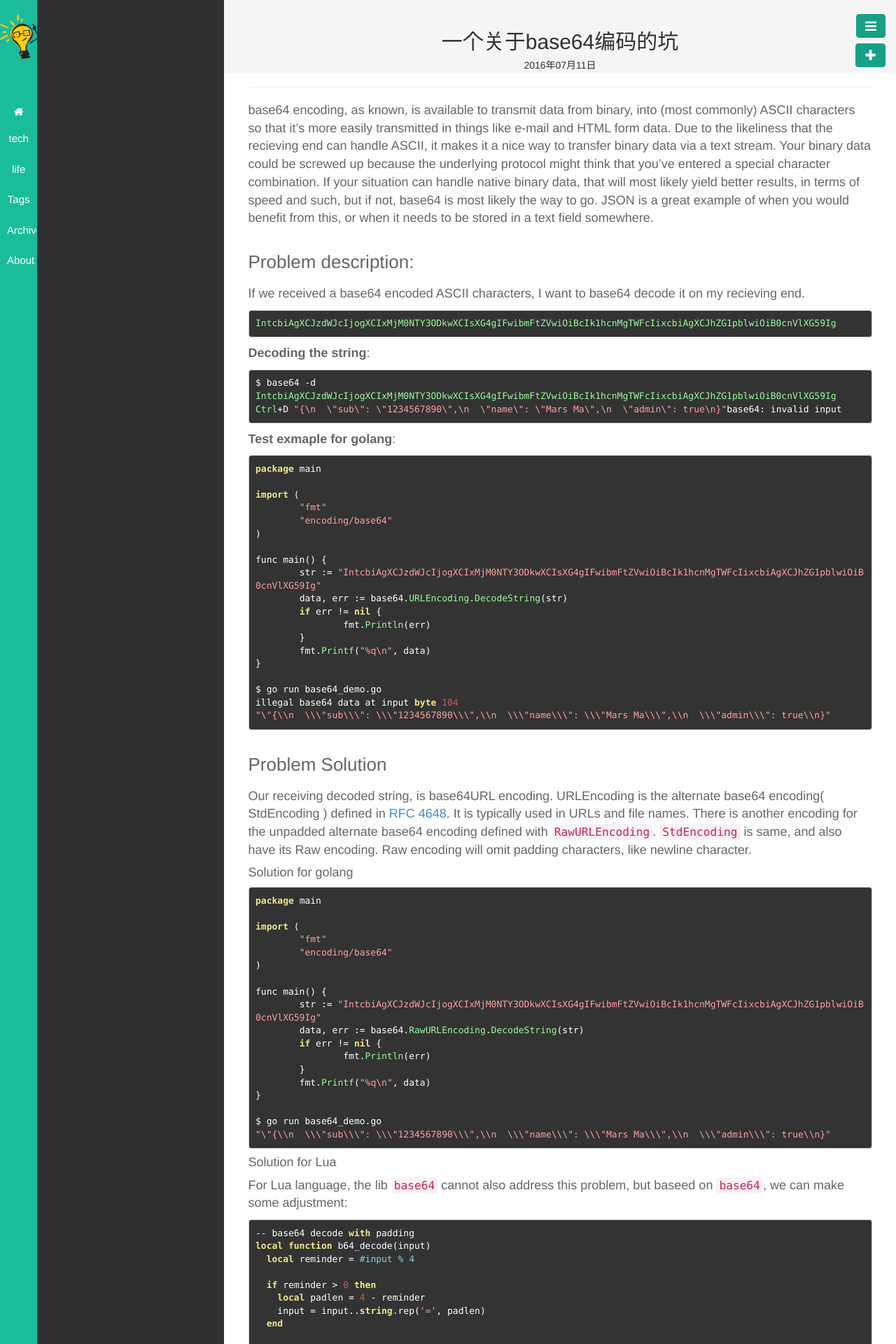
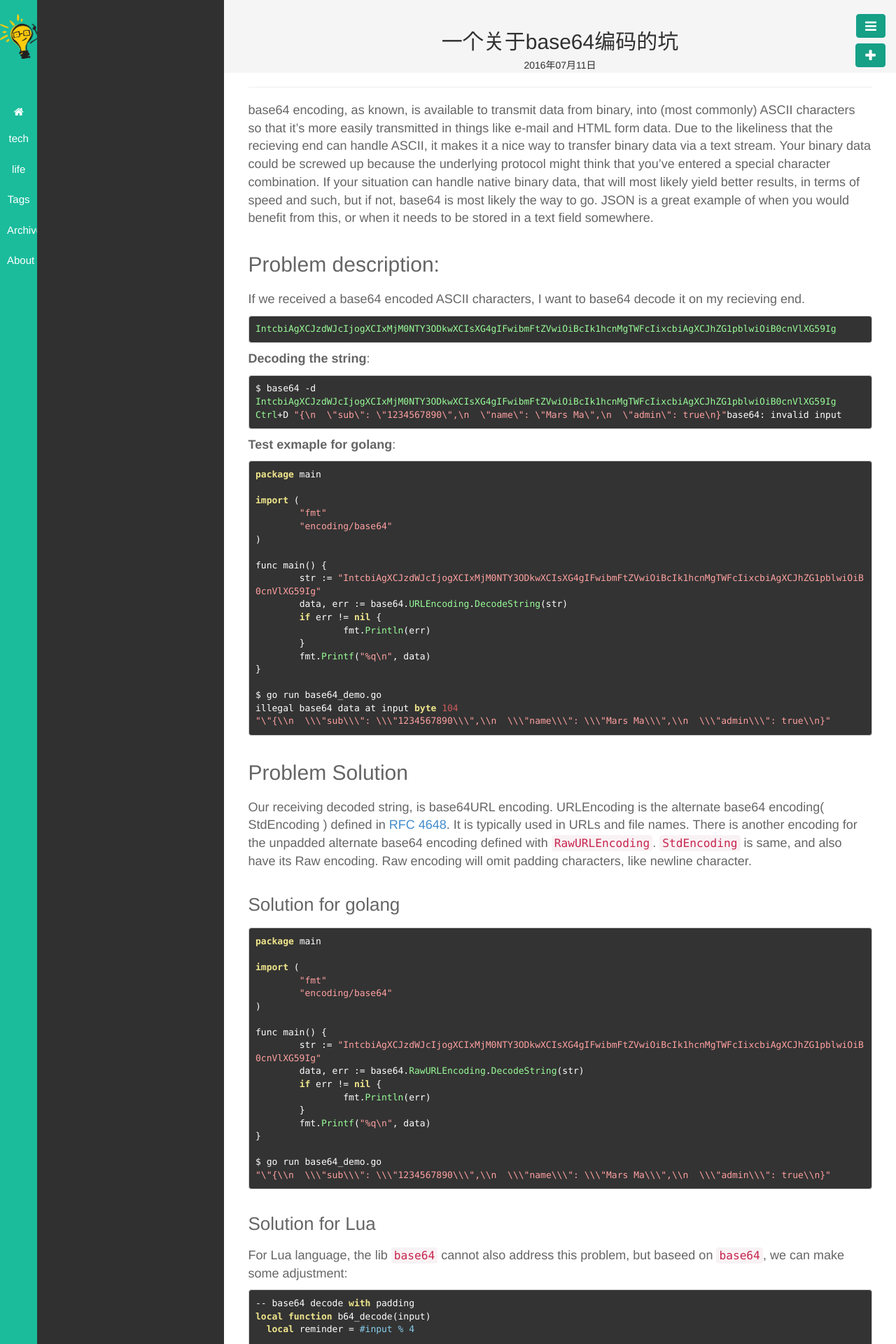
Before and after one commit to wenchma/wenchma.github.io, a Jekyll site: the page built from _posts/tech/2016-07-11-base64-trap.md, in a window 1280 px wide. Shown: the top 1920 px of the page at 70% size. Built offline with Jekyll 4.4.1, drawn with Linux system fonts in a browser that asks for light colours.

Commit message:
title level

````diff
--- a/_posts/tech/2016-07-11-base64-trap.md
+++ b/_posts/tech/2016-07-11-base64-trap.md
@@ -13,7 +13,7 @@ native binary data, that will most likely yield better results, in terms of spee
 JSON is a great example of when you would benefit from this, or when it needs to be stored in a text field somewhere.
 
 
-### Problem description:
+## Problem description:
 
 If we received a base64 encoded ASCII characters, I want to base64 decode it on my recieving end.
 
@@ -53,13 +53,13 @@ illegal base64 data at input byte 104
 "\"{\\n  \\\"sub\\\": \\\"1234567890\\\",\\n  \\\"name\\\": \\\"Mars Ma\\\",\\n  \\\"admin\\\": true\\n}"
 ```
 
-### Problem Solution
+## Problem Solution
 
 Our receiving decoded string, is base64URL encoding. URLEncoding is the alternate base64 encoding( StdEncoding ) defined in [RFC 4648][RFC-4648]. It is typically used in URLs and file names.
 There is another encoding for the unpadded alternate base64 encoding defined with `RawURLEncoding`. `StdEncoding` is same, and also have its Raw encoding.
 Raw encoding will omit padding characters, like newline character.
 
-#### Solution for golang
+### Solution for golang
 
 ```golang
 package main
@@ -82,7 +82,7 @@ $ go run base64_demo.go
 "\"{\\n  \\\"sub\\\": \\\"1234567890\\\",\\n  \\\"name\\\": \\\"Mars Ma\\\",\\n  \\\"admin\\\": true\\n}"
 ```
 
-#### Solution for Lua
+### Solution for Lua
 
 For Lua language, the lib `base64` cannot also address this problem, but baseed on `base64`, we can make some adjustment:
 
````
